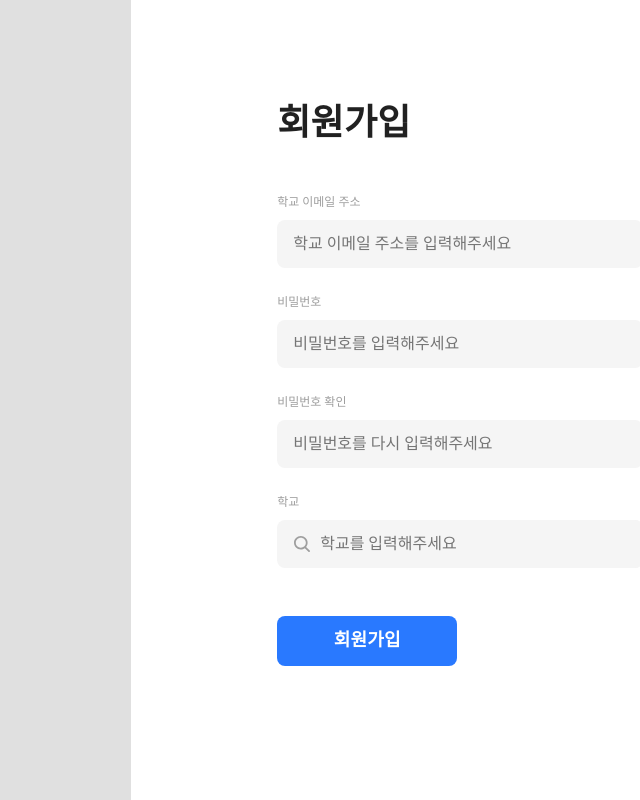
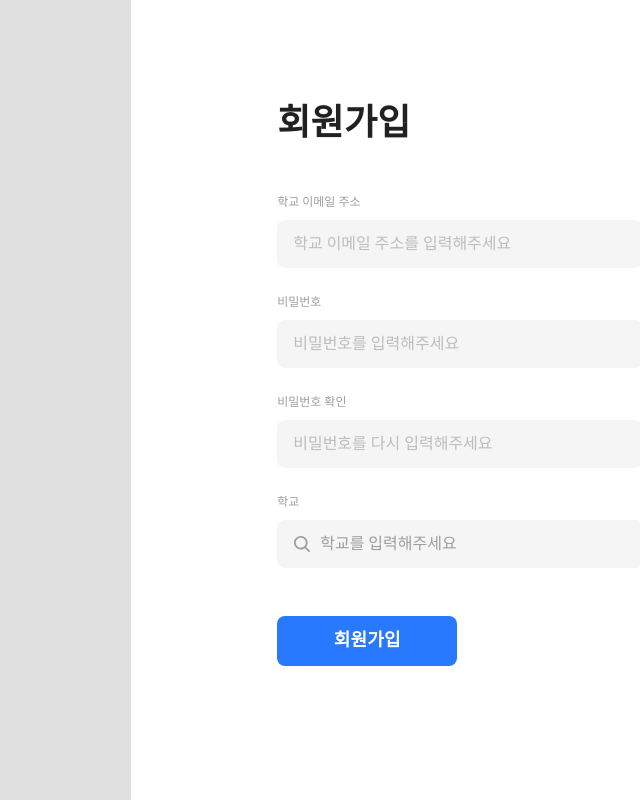
Before and after one commit to Bamdoliro/stupetition, a React (Create React App) app: page /join in a window 1280 px wide. Shown: the whole page, without its empty margins (432-1072 px from the left). Built offline with nearby package versions, Linux system fonts and the light colour scheme; no server answers.

Commit message:
ADD :: input placeholder color 변경

```diff
--- a/src/components/PetitionDetail/style.ts
+++ b/src/components/PetitionDetail/style.ts
@@ -124,7 +124,10 @@ export const CommentSendInput = styled.textarea`
   font-weight: 400;
   font-size: 1rem;
   line-height: 160%;
-  color: ${color.gray500};
+  color: ${color.gray900};
+  &::placeholder {
+    color: ${color.gray400};
+  }
 `;
 
 export const CommentSendButton = styled.button`
--- a/src/components/common/Input/style.ts
+++ b/src/components/common/Input/style.ts
@@ -14,6 +14,9 @@ export const Input = styled.input`
   padding: 0px 16px;
   border-radius: 8px;
   background-color: ${color.gray100};
-  color: ${color.black};
+  color: ${color.gray900};
   font-size: 1rem;
+  &::placeholder {
+    color: ${color.gray400};
+  }
 `;
--- a/src/components/common/SearchInput/style.ts
+++ b/src/components/common/SearchInput/style.ts
@@ -25,7 +25,11 @@ export const Img = styled.img`
 export const Input = styled.input`
   border-radius: 0px 8px 8px 0px;
   background-color: ${color.gray100};
+  color: ${color.gray900};
   width: 100%;
   height: 100%;
   font-size: 1rem;
+  &::placeholder {
+    color: ${color.gray500};
+  }
 `;
```
